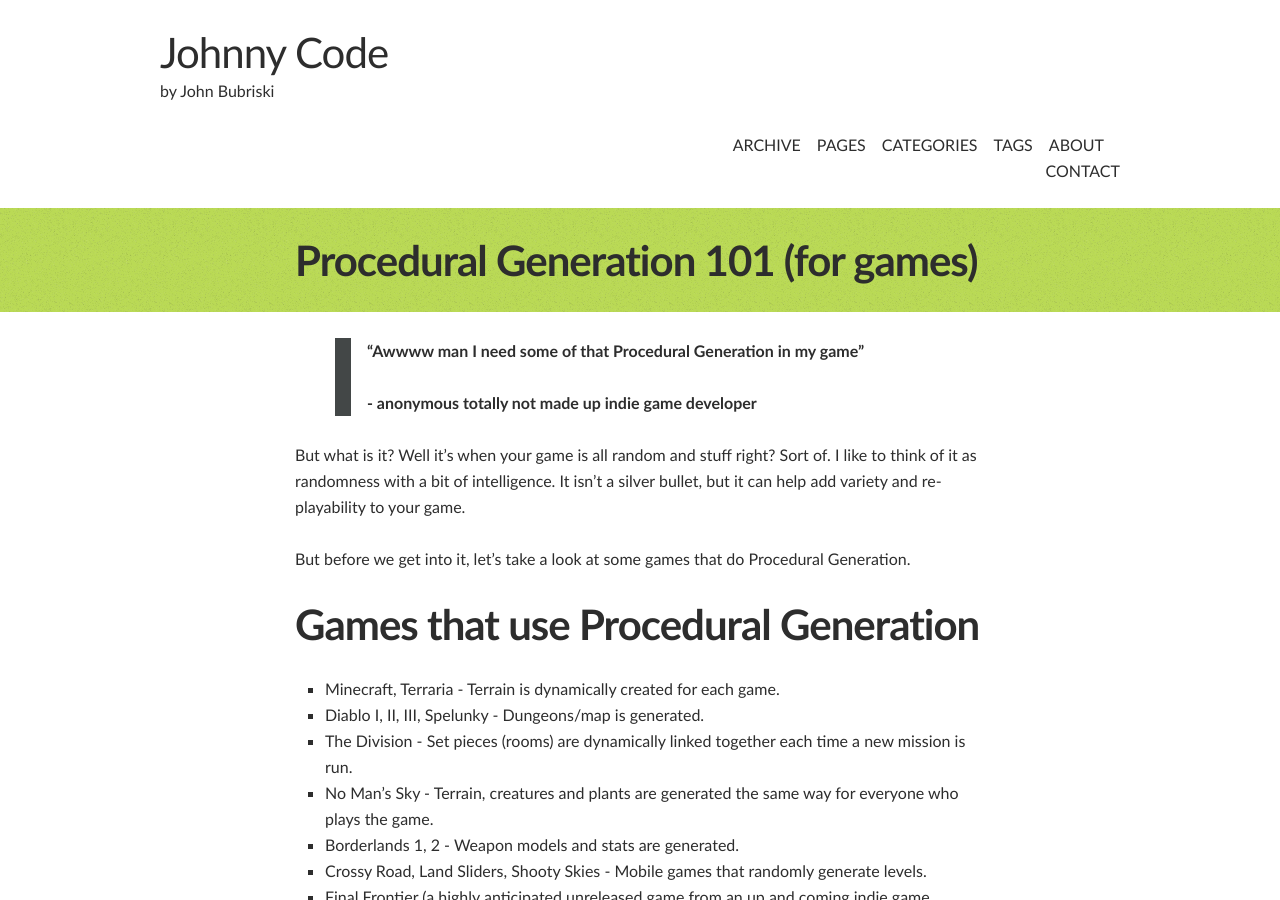
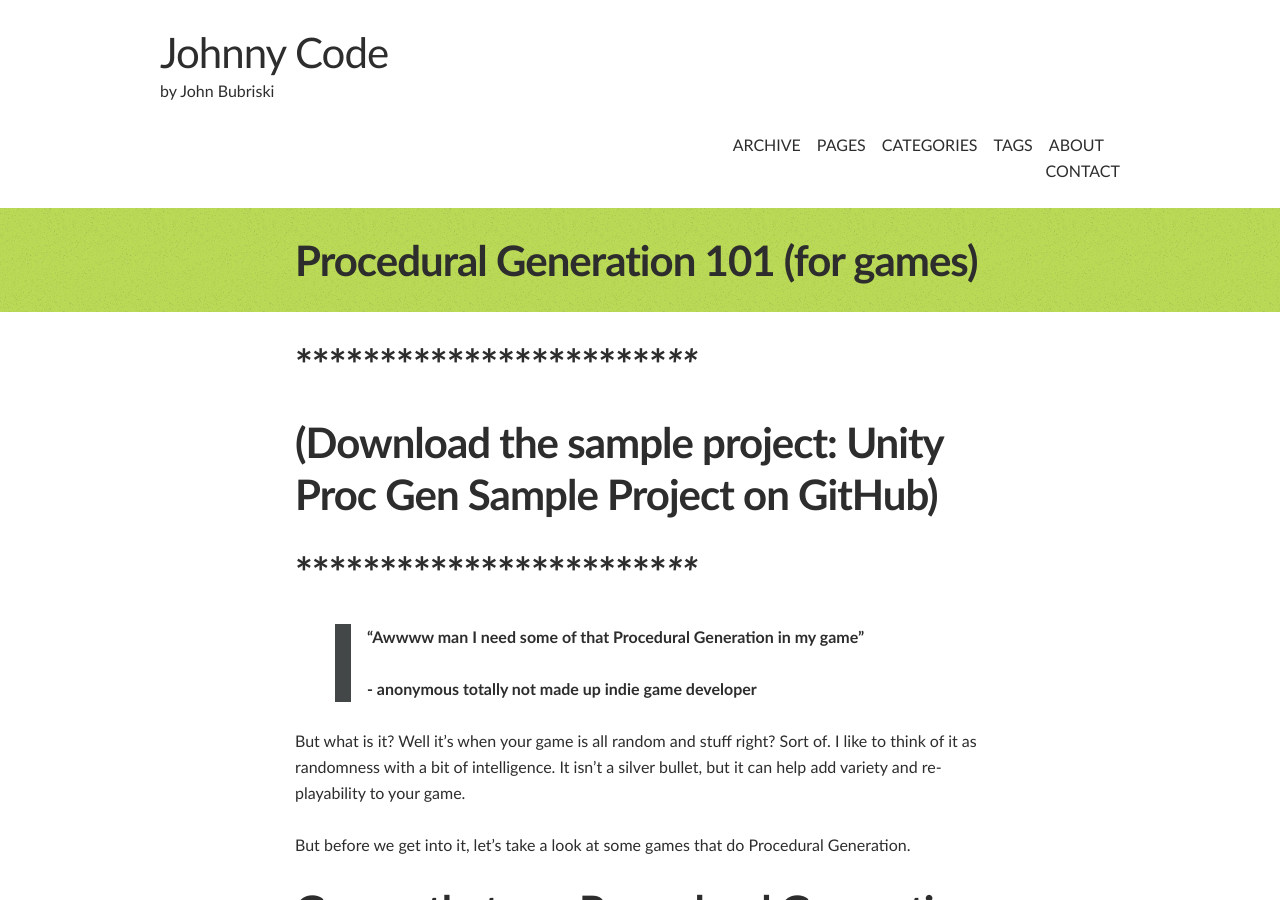
Before and after one commit to jbubriski/jbubriski.github.com, a Jekyll site: the page built from _posts/2016-11-08-procedural-generation-101-for-games.md, in a window 1280 px wide and 900 px high. Built offline with Jekyll 4.4.1, drawn with Linux system fonts in a browser that asks for light colours; a script that is not in the unit is left out; comment, search, counter and statistics services are not loaded.

Commit message:
Adds sample project link at top of post

```diff
--- a/_posts/2016-11-08-procedural-generation-101-for-games.md
+++ b/_posts/2016-11-08-procedural-generation-101-for-games.md
@@ -11,6 +11,11 @@ tags:
 - Procedural Generation
 - Game Dev
 ---
+
+## **********************************************************************
+## ([Download the sample project: Unity Proc Gen Sample Project on GitHub](https://github.com/jbubriski/unity-proc-gen))
+## **********************************************************************
+
 > "Awwww man I need some of that Procedural Generation in my game"
 >
 > \- anonymous totally not made up indie game developer
```
